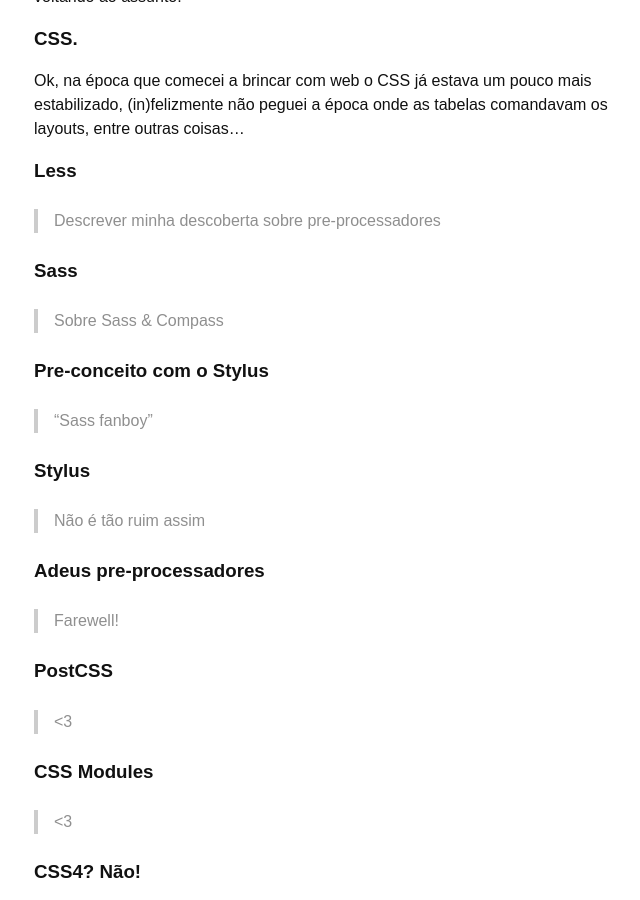
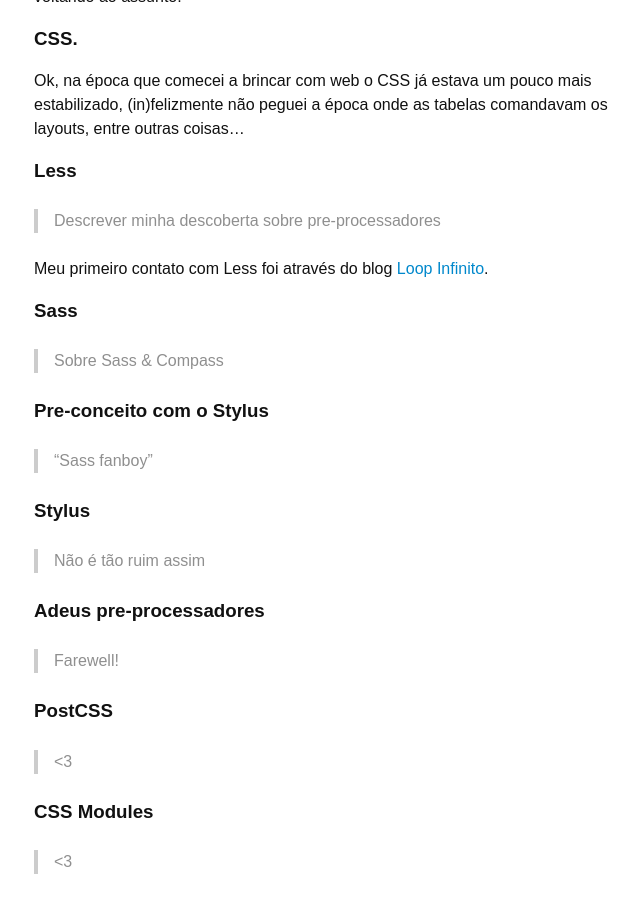
Before and after one commit to AgtLucas/_agtlucas.com, a Jekyll site: the page built from _posts/2016-05-20-css-is-dead-long-live-css.markdown, in a window 1280 px wide and 900 px high, scrolled down 404 px. Shown: the whole window, without its empty margins (296-936 px from the left). Built offline with Jekyll 4.4.1, drawn with Linux system fonts in a browser that asks for light colours; some web fonts are replaced.

Commit message:
Update post

```diff
--- a/_posts/2016-05-20-css-is-dead-long-live-css.markdown
+++ b/_posts/2016-05-20-css-is-dead-long-live-css.markdown
@@ -15,6 +15,8 @@
 
 ### Less
 > Descrever minha descoberta sobre pre-processadores
+
+Meu primeiro contato com Less foi através do blog [Loop Infinito](http://loopinfinito.com.br/).
 
 ### Sass
 > Sobre Sass & Compass
```
